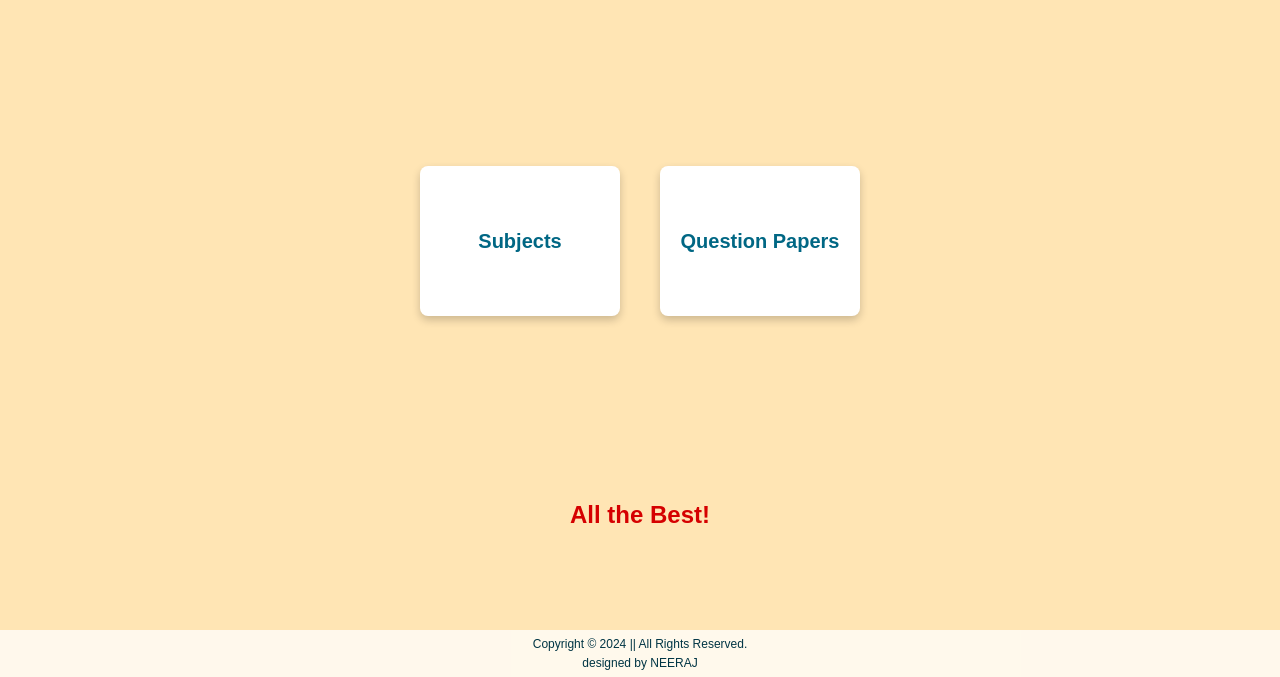
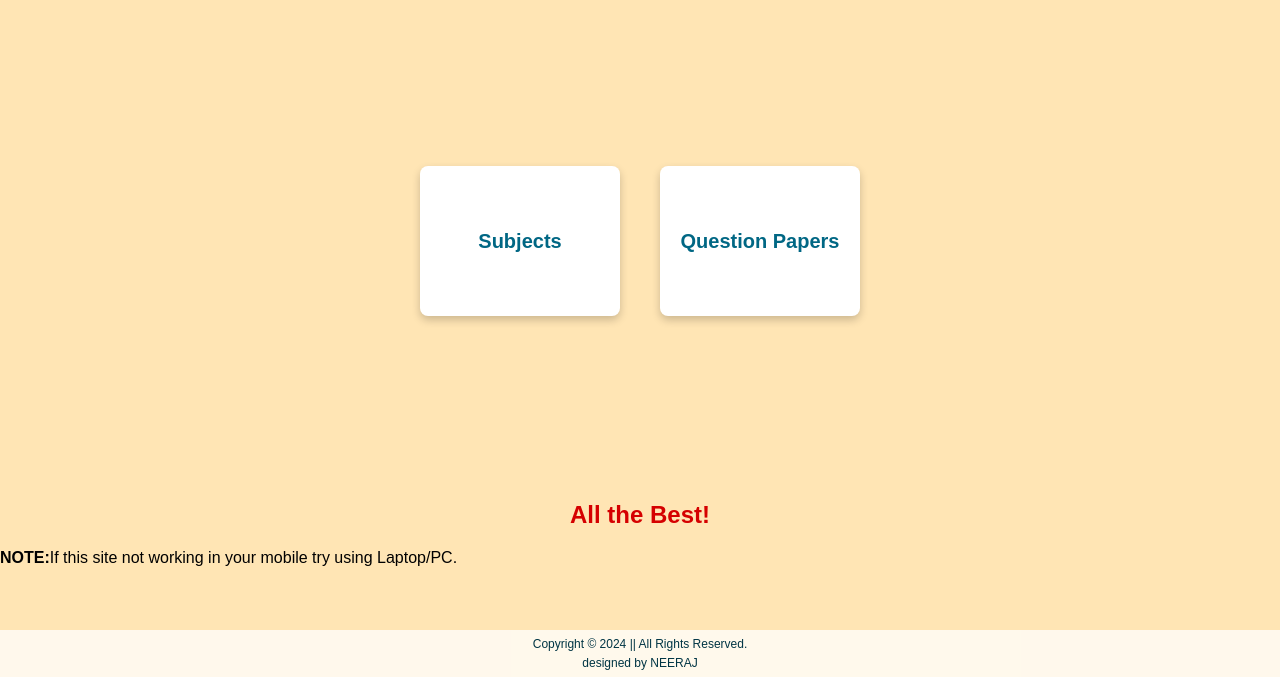
Before and after one commit to NEERAJ-0/Exam-Materials, a plain HTML site: page index.html in a window 1280 px wide. Shown: the part 123-800 px from the top of the page. Drawn offline with Linux system fonts and the light colour scheme.

Commit message:
Update index.html

```diff
--- a/index.html
+++ b/index.html
@@ -27,6 +27,7 @@
 
     </section>
     <h2 align="center" style="color: #d50000;">All the Best!</h2>
+    <p><b>NOTE:</b>If this site not working in your mobile try using Laptop/PC.</p>
     <!-- Footer -->
     <footer>
         <p class="footer-line">Copyright &copy; 2024 || All Rights Reserved.</p>
```
